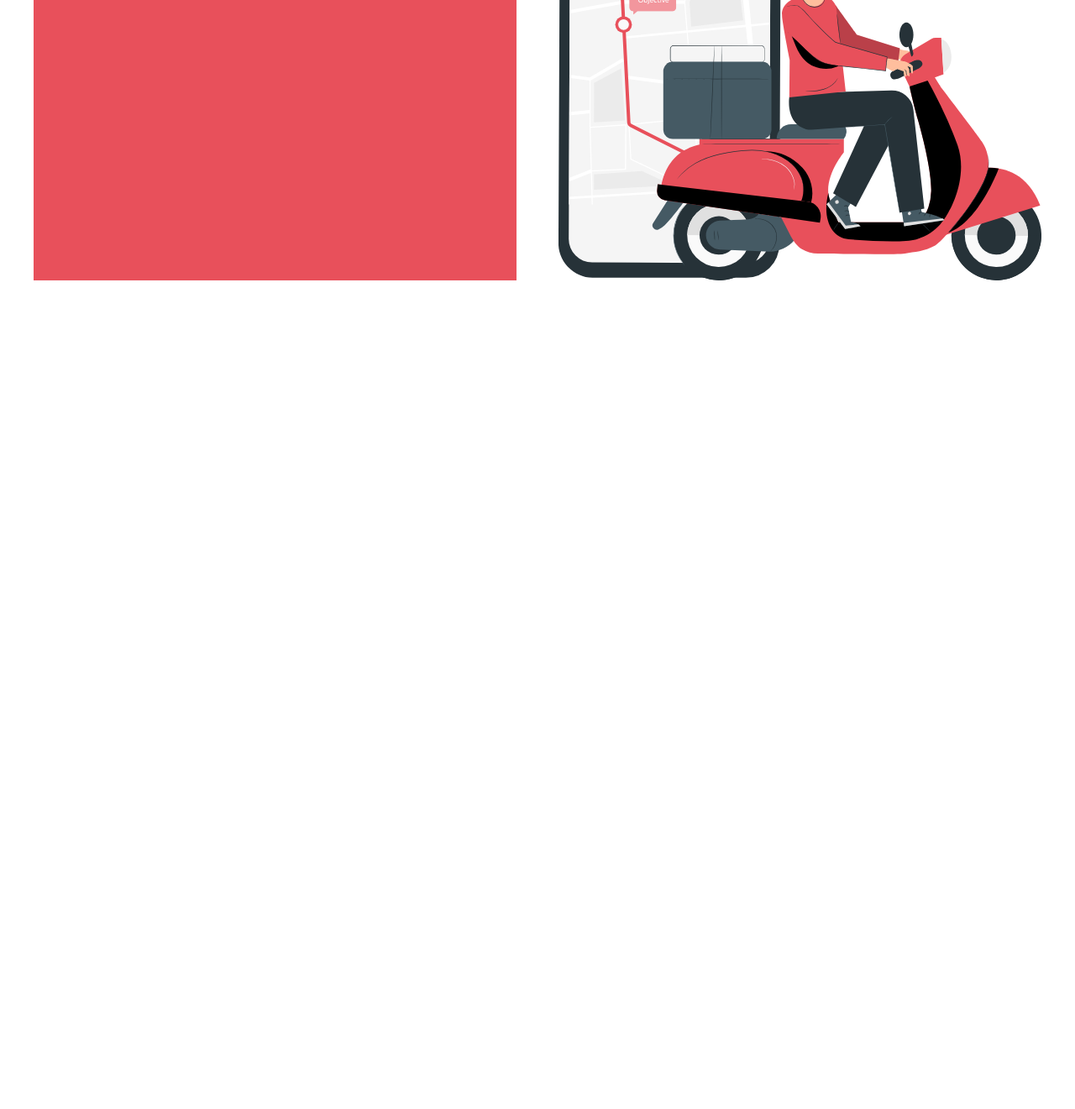
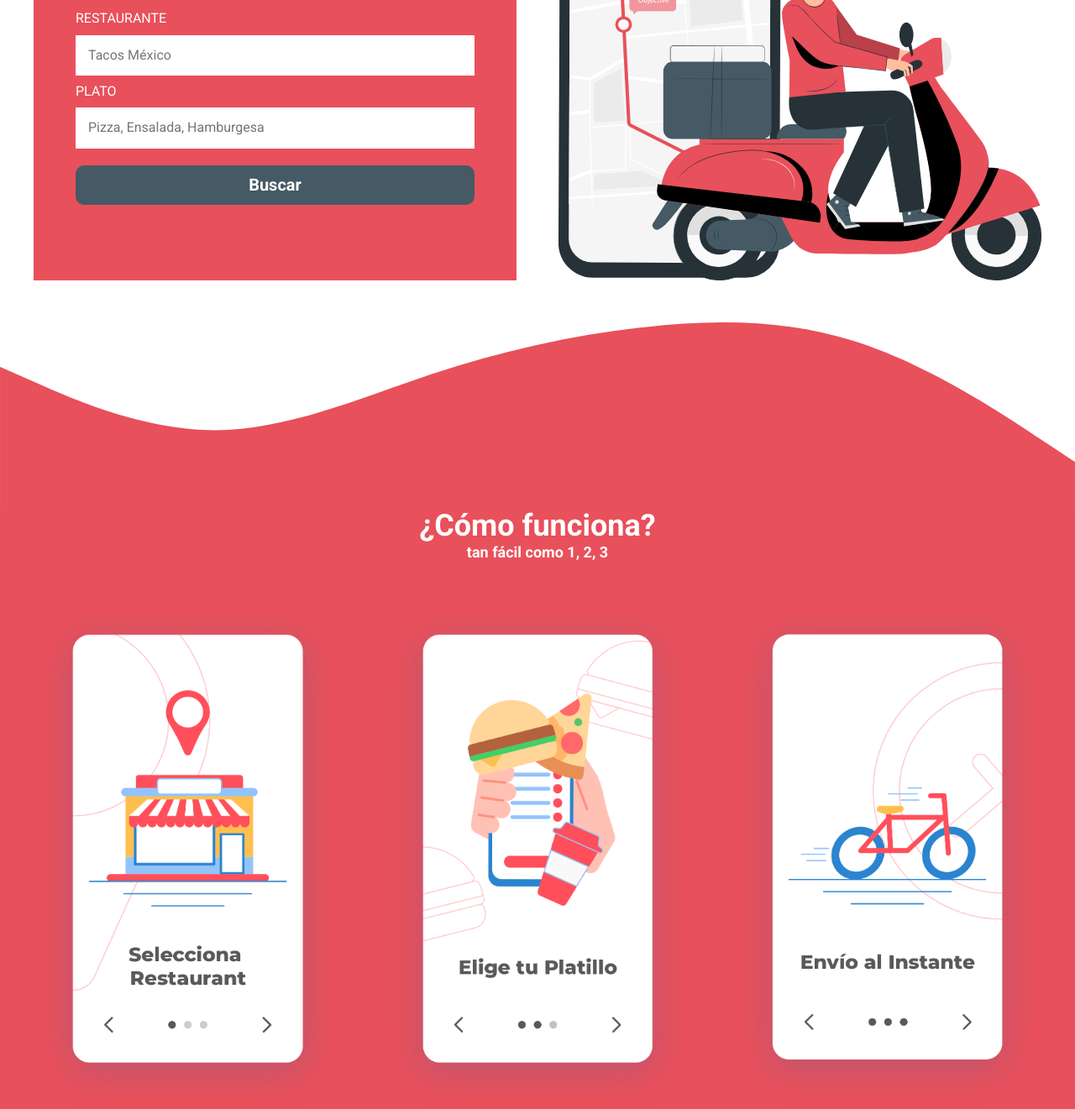
Before and after one commit to antoniopd/12-DeliveryApp, a website: page index.html in a window 1280 px wide. Shown: the part 444-1765 px from the top of the page at 84% size. Before the commit the page ends 800 px from the top, so only its background shows below. Drawn offline with Linux system fonts and the light colour scheme.

Commit message:
termino las secciones formulario y pasos

```diff
--- a/index.html
+++ b/index.html
@@ -48,5 +48,28 @@
         </div>
     </section>
 
+    <section class="pasos">
+        <img src="build/img/wave.svg" alt="imagen wave" class="pasos__wave">
+
+        <div class="pasos__contenido">
+            <h2 class="pasos__heading">¿Cómo funciona? <span class="pasos__heading--descripcion">tan fácil como 1, 2, 3</span></h2>
+            <div class="pasos__grid contenedor">
+                <div class="pasos__paso">
+                    <img class="pasos__imagen" src="build/img/paso_1.png"
+                    alt="imagen paso app">
+                </div>
+                <div class="pasos__paso">
+                    <img class="pasos__imagen" src="build/img/paso_2.png"
+                    alt="imagen paso app">
+                </div>
+                <div class="pasos__paso">
+                    <img class="pasos__imagen" src="build/img/paso_3.png"
+                    alt="imagen paso app">
+                </div>
+            </div>
+        </div>
+    </section>
+
+
 </body>
 </html>
--- a/src/scss/app.scss
+++ b/src/scss/app.scss
@@ -1,3 +1,4 @@
 @use 'base';
 @use 'header';
 @use 'formulario';
+@use 'pasos';
--- a/src/scss/formulario/_formulario.scss
+++ b/src/scss/formulario/_formulario.scss
@@ -13,11 +13,39 @@
     &__contenido {
         background-color: v.$primario;
         padding: v.$separacion;
+        display: flex;
+        flex-direction: column;
+        justify-content: space-evenly;
     }
 
     &__heading {
         color: v.$blanco;
         text-align: center;
+    }
+
+    &__campo {
+        margin-bottom: 1rem;
+    }
+
+    &__label {
+        display: block;
+        text-transform: uppercase;
+        color: v.$blanco;
+        margin: 1rem 0;
+    }
+
+    &__input {
+        width: 100%;
+        padding: 1.5rem;
+        border: none;
+    }
+
+    &__submit {
+        margin-top: 2rem;
+        @include m.boton(v.$secundario, v.$blanco);
+        @include m.tablet {
+            width: 100%;
+        }
     }
 
     &__imagen--contenedor {
--- /dev/null
+++ b/src/scss/pasos/_index.scss
@@ -0,0 +1 @@
+@forward 'pasos';
--- /dev/null
+++ b/src/scss/pasos/_pasos.scss
@@ -0,0 +1,35 @@
+@use 'base/variables' as v;
+@use 'base/mixins' as m;
+
+.pasos {
+    margin-top: 5rem;
+
+
+    &__wave {
+        margin-bottom: -1px;
+    }
+    &__contenido {
+        background-color: v.$primario;
+    }
+    &__heading {
+        text-align: center;
+        color: v.$blanco;
+
+        &--descripcion {
+            font-size: 1.8rem;
+            display: block;
+        }
+    }
+    &__grid {
+        @include m.tablet {
+            @include m.grid(3, v.$separacion)
+        }
+    }
+
+    &__imagen {
+        transition: transform 300ms ease-in-out;
+        &:hover {
+            transform: rotate(-4deg) scale(1.2);
+        }
+    }
+}
```
Also changed, not shown: build/css/app.css, 1 other file.
